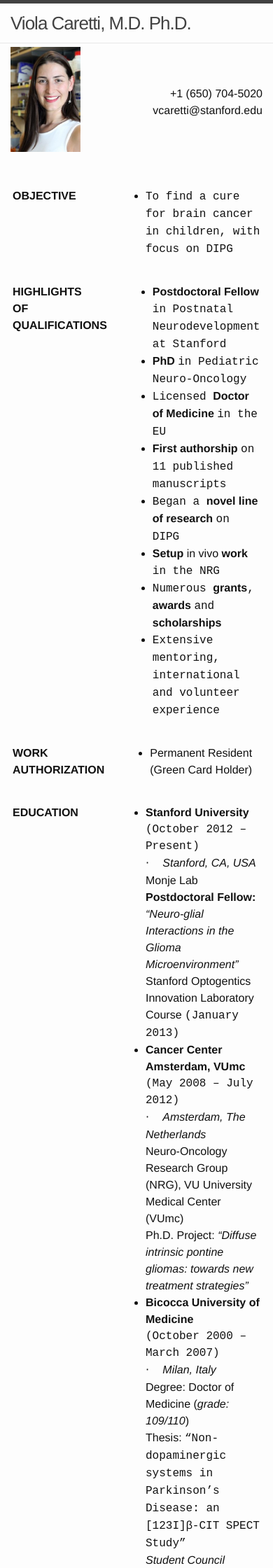
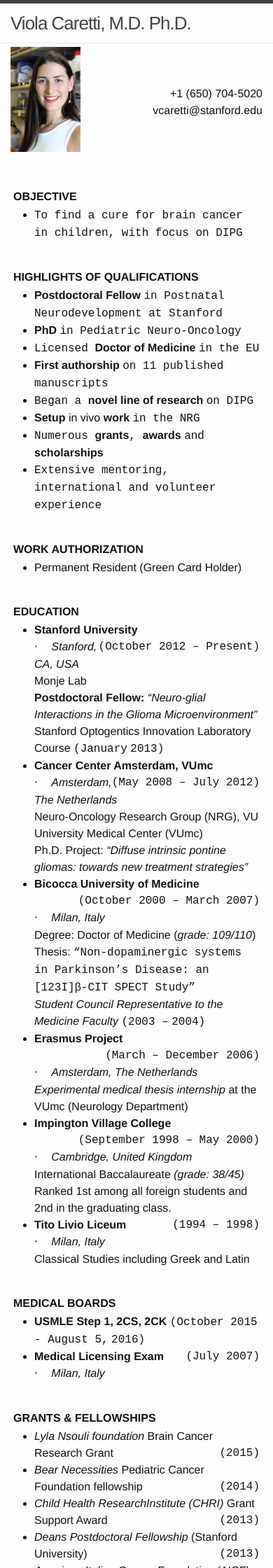
Before and after one commit to nick-codes/caretti-md.github.io, a Jekyll site: the page built from index.html, in a window 390 px wide. Shown: the top 2240 px of the page at 70% size. Built offline with Jekyll 4.4.1, drawn with Linux system fonts in a browser that asks for light colours.

Commit message:
Better styling on mobile.

```diff
--- a/_sass/_cv.scss
+++ b/_sass/_cv.scss
@@ -164,20 +164,16 @@ math {vertical-align:baseline; line-height:100%; font-size:100%; font-family:STI
 /* CUSTOM CSS */
 .right { float: right;}
 table.section {width: 100%}
+table.section tbody tr td {display: table-row;}
 table.section tbody tr td:first-child {font-weight: 900;}
+td.section br { display: none; }
 .linename { font-size: 36px; font-weight: 900; }
 .headshot { height: 150px; margin-top: -25px;}
 .line-address { margin-top: -95px; margin-bottom: 95px; }
 .resume dt { min-width: 25px; margin-right: 0px; }
 .resume dd { padding-left: 45px; }
 td.section { width: 125px; }
-/*
-.headshot { display:inline;position:absolute; }
-@media only screen and (max-width: 899px) {
-  .line-address { padding-top: 50px; height: 100px; }
-  .headshot { display:inline;height:150px;left:10px;top:75px; }
+@media only screen and (min-width: 500px) {
+  table.section tbody tr td { display: table-cell; }
+  td.section br { display: inline; }
 }
-@media only screen and (min-width: 900px) {
-  .headshot { height:200px;right:15px;top:150px; }
-}
-*/
```
